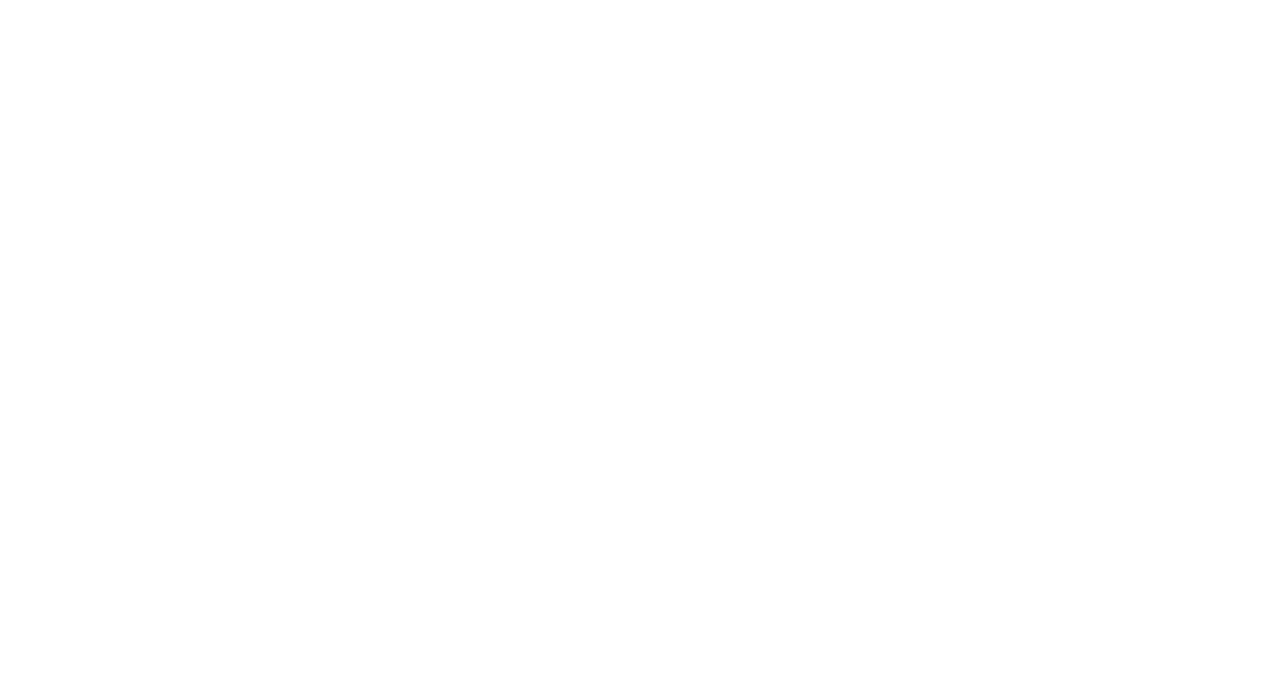
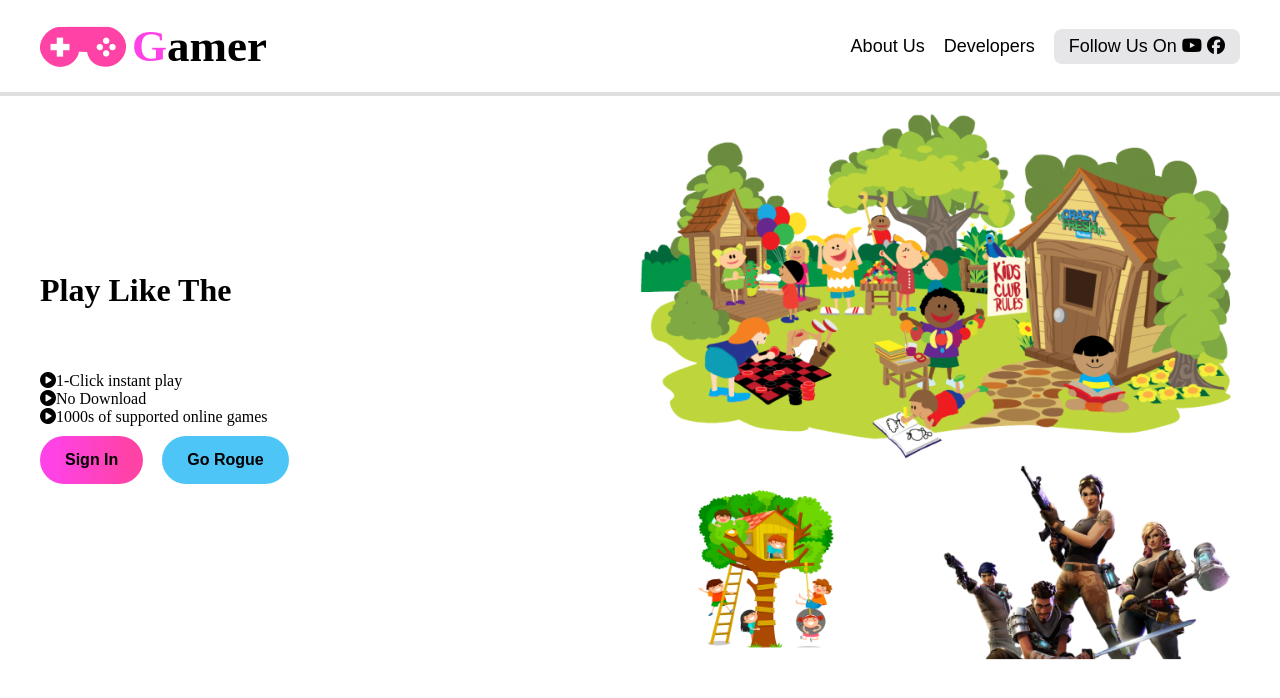
Before and after one commit to Shahinul99/Gamer-Zone-row, a plain HTML site: page index.html in a window 1280 px wide. Drawn offline with Linux system fonts and the light colour scheme.

Commit message:
added a nav and header

```diff
--- a/index.html
+++ b/index.html
@@ -4,13 +4,41 @@
     <meta charset="UTF-8">
     <meta name="viewport" content="width=device-width, initial-scale=1.0">
     <title>Gamer-Zone</title>
+    <link rel="stylesheet" href="https://cdnjs.cloudflare.com/ajax/libs/font-awesome/6.6.0/css/all.min.css" integrity="sha512-Kc323vGBEqzTmouAECnVceyQqyqdsSiqLQISBL29aUW4U/M7pSPA/gEUZQqv1cwx4OnYxTxve5UMg5GT6L4JJg==" crossorigin="anonymous" referrerpolicy="no-referrer" />
     <link rel="stylesheet" href="style.css">
 </head>
 <body>
-    <nav>
-        <div>
+    <div class="nav-container">
+        <nav class="nav-main">
+            <div class="nav-left">
+                <img src="./images/./Frame.png" alt="">
+                <h2><span class="g">G</span>amer</h2>
+            </div>
+            <div class="nav-right">
+                <button class="btn-primary">About Us</button>
+                <button class="btn-primary">Developers</button>
+                <button class="btn-primary btn-follow">Follow Us On <span><i class="fa-brands fa-youtube"></i></span>
+                <span><i class="fa-brands fa-facebook"></i></span></button>
+            </div>
+        </nav>
+    </div>
 
+    <!-- header  -->
+    <div class="header-main">
+        <div class="header-left">
+            <h1>Play Like The</h1>
+            <h1 class="goat">G.O.A.T.</h1>
+
+            <p> <i class="fa-solid fa-circle-play"></i>1-Click instant play</p>
+            <p> <i class="fa-solid fa-circle-play"></i>No Download</p>
+            <p> <i class="fa-solid fa-circle-play"></i>1000s of supported online games</p>
+
+            <button class="header-btn-one">Sign In</button>
+            <button class="header-btn-two">Go Rogue</button>
         </div>
-    </nav>
+        <div class="header-right">
+            <img src="./images/./Group 18.png" alt="">
+        </div>
+    </div>
 </body>
 </html>
--- a/style.css
+++ b/style.css
@@ -0,0 +1,81 @@
+* {
+    padding: 0;
+    margin: 0;
+    box-sizing: border-box;
+}
+.nav-container {
+    box-shadow: 0 4px rgba(0, 0, 0, 0.126);
+}
+.nav-main {
+
+    display: flex;
+    justify-content: space-between;
+    align-items: center;
+    padding: 20px 0 ;
+
+    max-width: 1200px;
+    margin: 0 auto;
+}
+.nav-right {
+}
+.nav-left {
+    display: flex;
+    align-items: center;
+    font-size: 30px;
+}
+.g {
+    color:rgb(255, 66, 229) ;
+    margin-left: 5px;
+}
+.btn-primary {
+    background-color: transparent;
+    border: none;
+    font-size: 18px;
+    margin-right: 15px;
+}
+.btn-follow {
+    background: rgba(11, 2, 35, 0.1);
+    padding: 7px 15px;
+    border-radius: 8px;
+    margin-right: 0;
+}
+/* header */
+.header-main {
+    display: flex;
+    max-width: 1200px;
+    margin: 0 auto;
+    justify-content: space-between;
+    align-items: center;
+}
+.header-left {
+    width: 50%;
+}
+.header-right {
+    width: 50%;
+}
+.header-right img {
+    width: 100%;
+}
+.goat {
+    font-size: 55px;
+    background-image:linear-gradient(249, 72, 178),(135, 88, 241);
+    background-clip: text ;
+    color: transparent;
+
+}
+.header-btn-one {
+    background: linear-gradient(90.00deg, rgb(255, 66, 229) 13.134%,rgb(255, 66, 165) 87.942%);
+    margin-right: 15px;
+
+}
+.header-btn-two {
+    background: rgb(78, 197, 247);
+}
+.header-btn-one , .header-btn-two {
+    border-radius: 25px;
+    padding: 15px 25px;
+    margin-top: 10px;
+    border: none;
+    font-size: medium;
+    font-weight: 600;
+}
```
